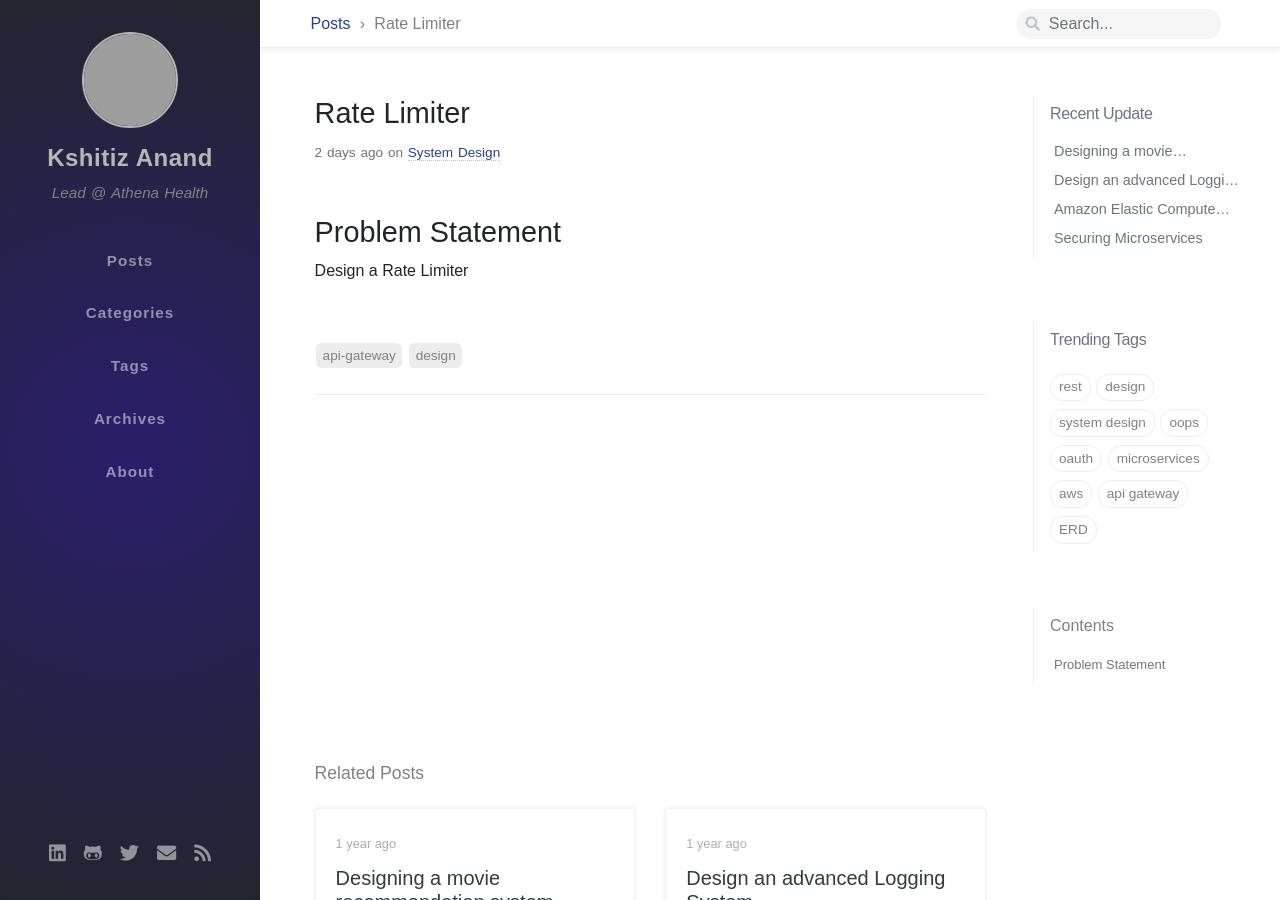
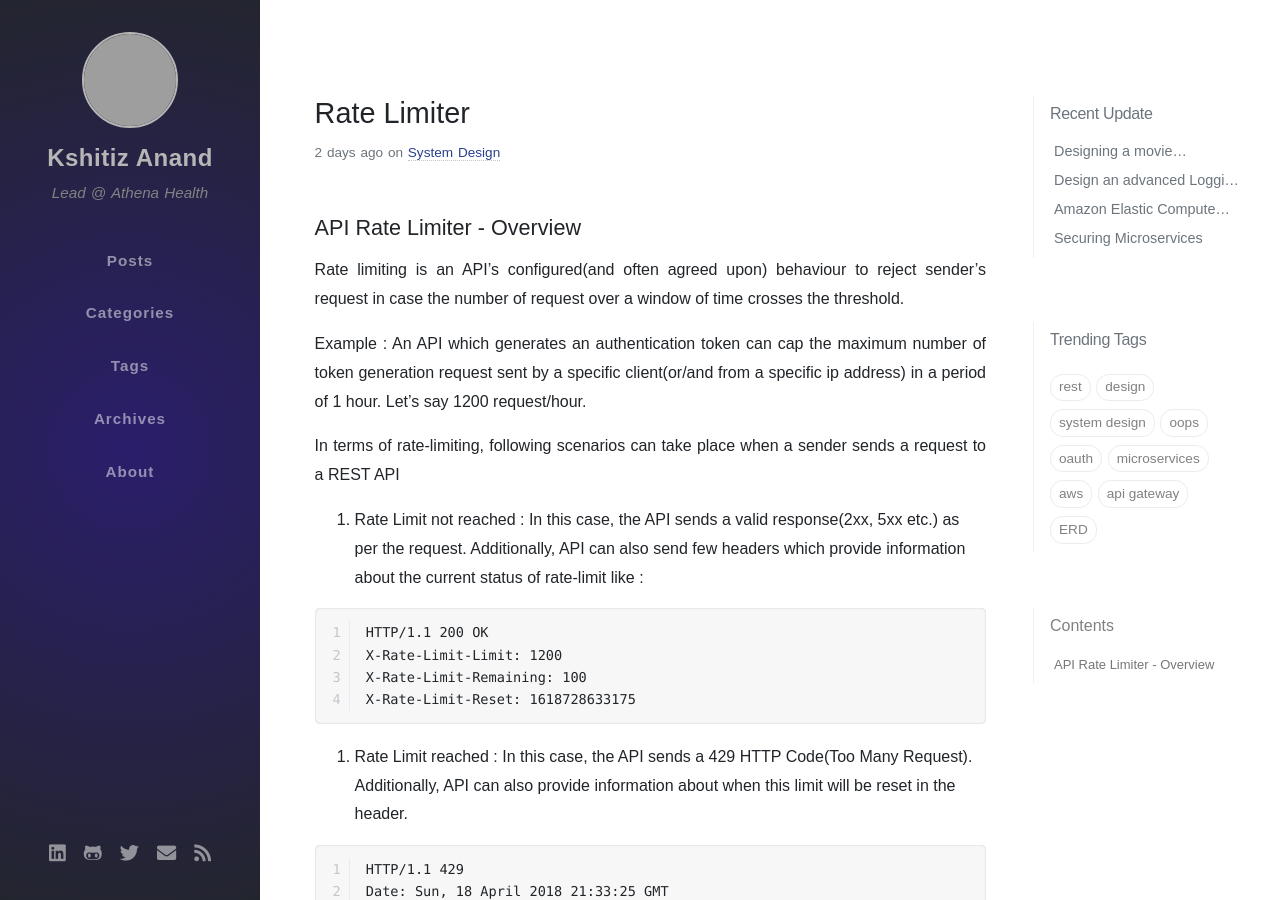
Before and after one commit to anandkshitiz/anandkshitiz.github.io, a Jekyll site: the page built from _posts/2021-04-16-20210416ratelimitermd.markdown, in a window 1280 px wide and 900 px high. Built offline with Jekyll 4.4.1, drawn with Linux system fonts in a browser that asks for light colours; nearby versions of some CDN libraries; some web fonts are replaced; comment, search, counter and statistics services are not loaded; some of the changed text lies outside the part shown; grey boxes are pictures that could not be loaded.

Commit message:
Added overview for rate-limit

````diff
--- a/_posts/2021-04-16-20210416ratelimitermd.markdown
+++ b/_posts/2021-04-16-20210416ratelimitermd.markdown
@@ -8,7 +8,27 @@ seo:
   date_modified: 2021-04-16 08:49:30 +0530
 ---
 
+## API Rate Limiter - Overview
 
-# Problem Statement
+Rate limiting is an API's configured(and often agreed upon) behaviour to reject sender's request in case the number of request over a window of time crosses the threshold.
 
-Design a Rate Limiter
+Example : An API which generates an authentication token can cap the maximum number of token generation request sent by a specific client(or/and from a specific ip address) in a period of 1 hour. Let's say 1200 request/hour.
+
+In terms of rate-limiting, following scenarios can take place when a sender sends a request to a REST API
+1. Rate Limit not reached : In this case, the API sends a valid response(2xx, 5xx etc.) as per the request. Additionally, API can also send few headers which provide information about the current status of rate-limit like :
+
+```
+HTTP/1.1 200 OK
+X-Rate-Limit-Limit: 1200
+X-Rate-Limit-Remaining: 100
+X-Rate-Limit-Reset: 1618728633175
+```
+2. Rate Limit reached : In this case, the API sends a 429 HTTP Code(Too Many Request). Additionally, API can also provide information about when this limit will be reset in the header.
+
+```
+HTTP/1.1 429
+Date: Sun, 18 April 2018 21:33:25 GMT
+X-Rate-Limit-Limit: 1200
+X-Rate-Limit-Remaining: 0
+X-Rate-Limit-Reset: 1618728633175
+```
````
